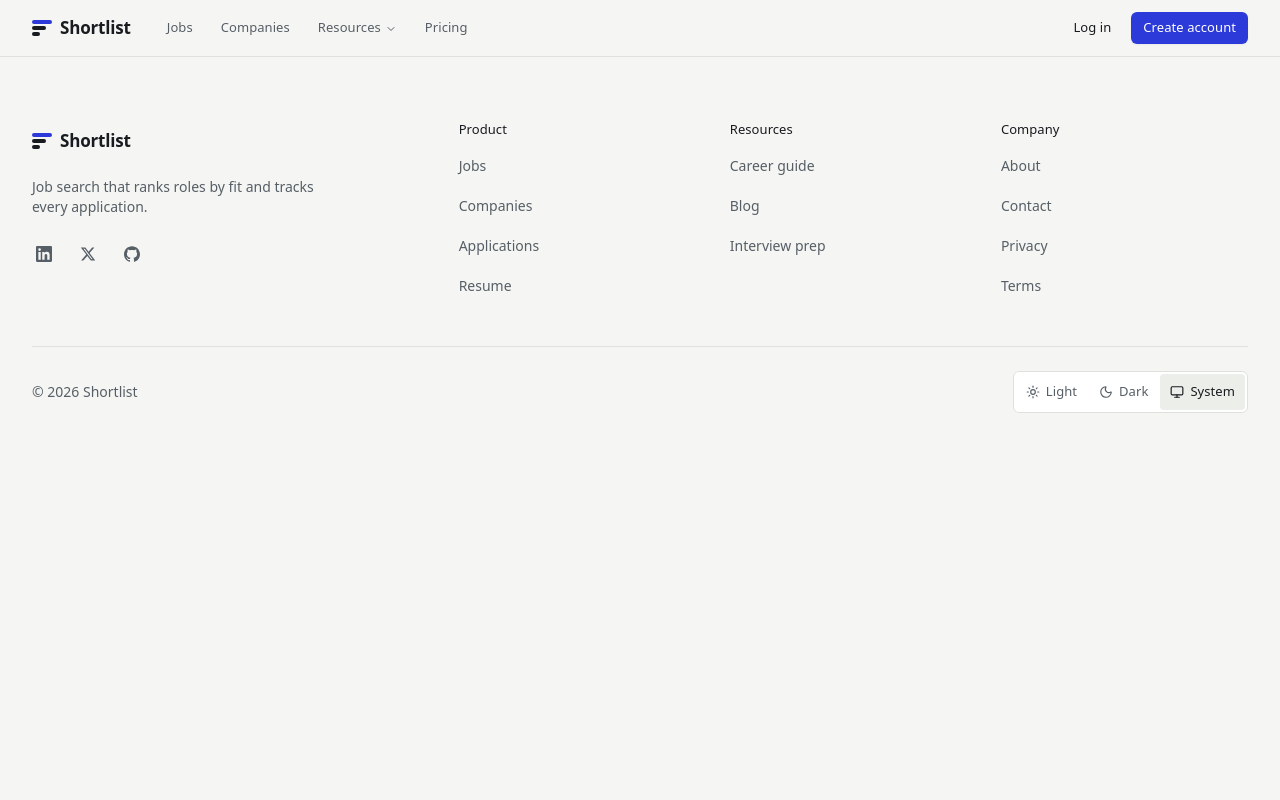
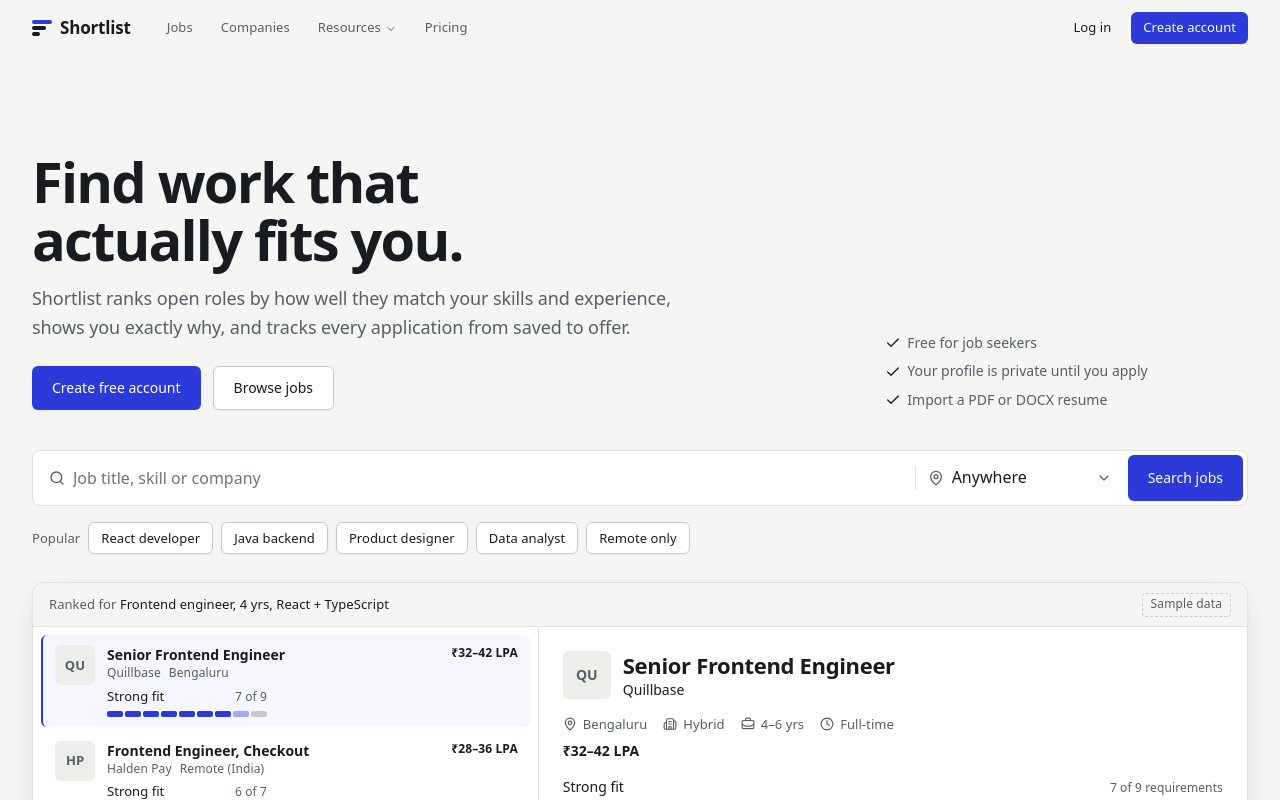
Before and after one commit to swadesh-231/JobPortal, a React (Vite) app: page / in a window 1280 px wide. Shown: the top 800 px of the page. Built offline with nearby package versions, Linux system fonts and the light colour scheme.

Commit message:
Add Hero section

```diff
--- a/src/app/page.tsx
+++ b/src/app/page.tsx
@@ -1,3 +1,4 @@
+import { Hero } from "@/components/landing/Hero"
 import { Footer } from "@/components/layout/Footer"
 import { Navbar } from "@/components/layout/Navbar"
 
@@ -12,7 +13,9 @@ export default function Page() {
         Skip to content
       </a>
       <Navbar />
-      <main id="main" tabIndex={-1} className="outline-none"></main>
+      <main id="main" tabIndex={-1} className="outline-none">
+        <Hero />
+      </main>
       <Footer />
     </>
   )
--- /dev/null
+++ b/src/components/landing/Hero.tsx
@@ -0,0 +1,62 @@
+import { Check } from "lucide-react"
+import { Section } from "@/components/layout/Section"
+import { Button } from "@/components/ui/button"
+import { siteConfig } from "@/config/site"
+import { heroJobs, sampleProfile } from "@/lib/sample-data"
+import { HeroResults } from "./HeroResults"
+import { SearchBar } from "./SearchBar"
+
+const TRUST = [
+  "Free for job seekers",
+  "Your profile is private until you apply",
+  "Import a PDF or DOCX resume", // [VERIFY]
+]
+
+export function Hero() {
+  return (
+    <Section id="top" labelledBy="hero-title">
+      {/* Mobile order: headline, search, CTAs, trust, results */}
+      <div className="flex flex-col lg:grid lg:grid-cols-12 lg:gap-x-16">
+        <div className="order-1 sm:order-none lg:col-span-7">
+          <h1
+            id="hero-title"
+            className="text-h2 font-stretch-semi-condensed sm:text-h1 lg:text-display"
+          >
+            Find work that actually fits you.
+          </h1>
+          <p className="mt-4 max-w-2xl text-body text-muted-foreground md:text-body-lg">
+            Shortlist ranks open roles by how well they match your skills and
+            experience, shows you exactly why, and tracks every application
+            from saved to offer.
+          </p>
+        </div>
+
+        <div className="order-3 mt-6 flex flex-col gap-3 sm:order-none sm:flex-row lg:col-span-7 lg:row-start-2">
+          <Button size="lg" asChild>
+            <a href={siteConfig.routes.signUp}>Create free account</a>
+          </Button>
+          <Button size="lg" variant="outline" asChild>
+            <a href="#jobs">Browse jobs</a>
+          </Button>
+        </div>
+
+        <ul className="order-4 mt-6 flex flex-col gap-2 text-body-sm text-muted-foreground sm:order-none sm:flex-row sm:flex-wrap sm:gap-x-6 lg:col-span-4 lg:col-start-9 lg:row-span-2 lg:row-start-1 lg:mt-0 lg:flex-col lg:self-end">
+          {TRUST.map((item) => (
+            <li key={item} className="flex items-center gap-1.5">
+              <Check className="size-4 shrink-0 text-foreground" aria-hidden />
+              {item}
+            </li>
+          ))}
+        </ul>
+
+        <SearchBar className="order-2 mt-6 sm:order-none sm:mt-10 lg:col-span-12" />
+
+        <HeroResults
+          jobs={heroJobs}
+          rankedFor={sampleProfile.summary}
+          className="order-5 mt-8 sm:order-none sm:mt-6 lg:col-span-12"
+        />
+      </div>
+    </Section>
+  )
+}
```
